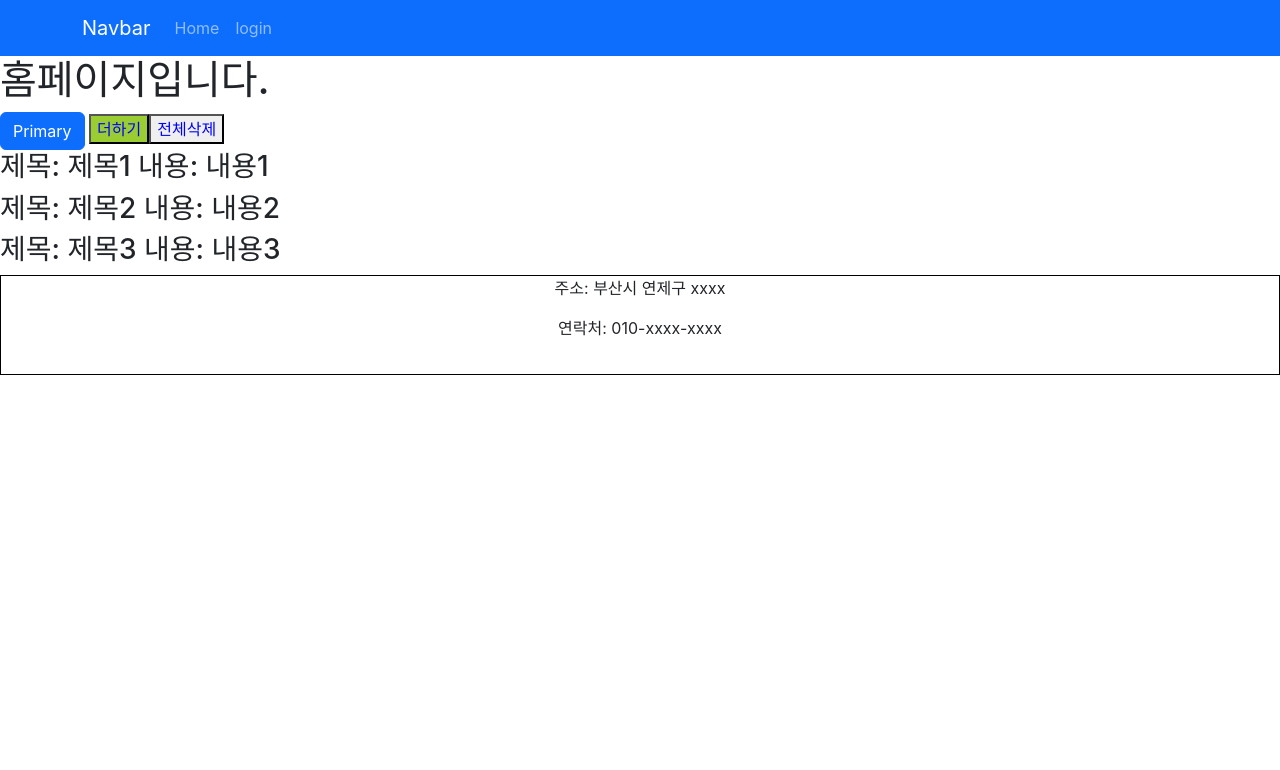
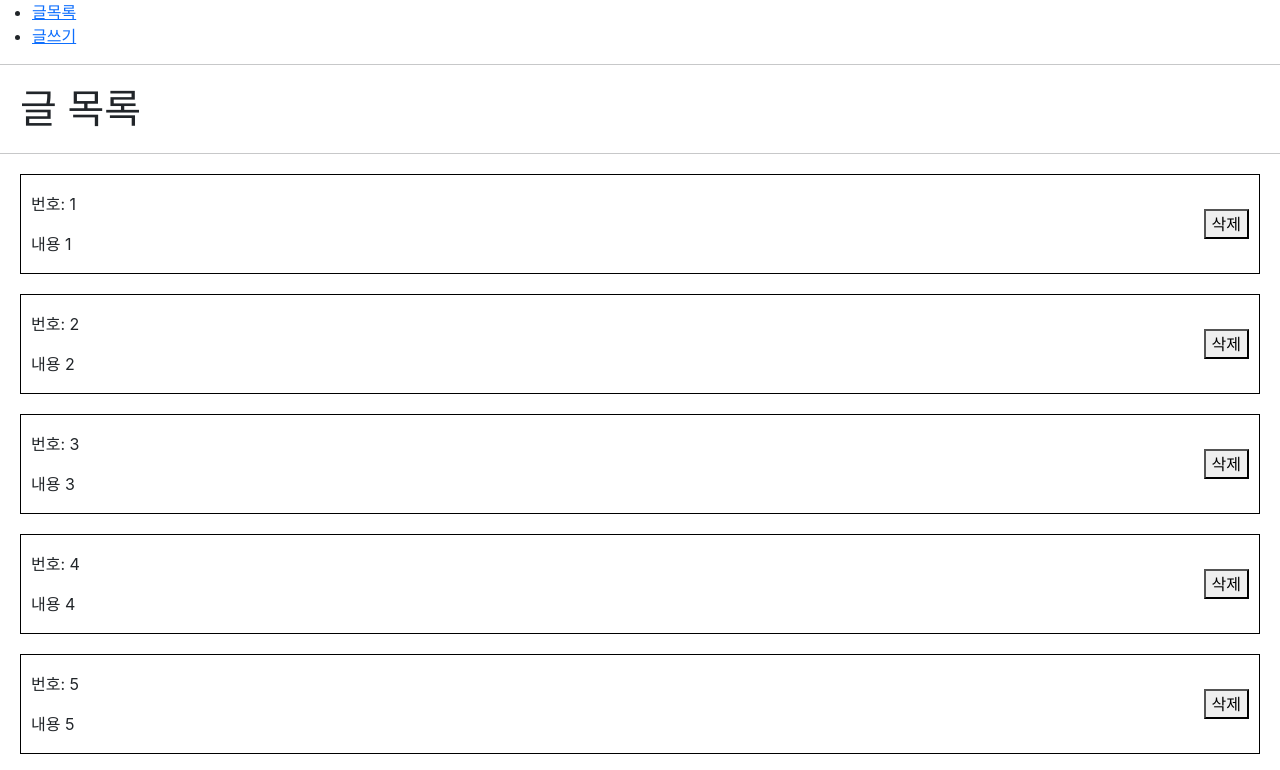
Before and after one commit to aozp73/React-Basic-2_react, a React (Create React App) app: page / in a window 1280 px wide. Shown: the top 770 px of the page. Built offline with nearby package versions, Linux system fonts and the light colour scheme.

Commit message:
글 쓰기, 목록 보기 - 기반 코드

```diff
--- a/src/App.js
+++ b/src/App.js
@@ -1,17 +1,15 @@
 import { Route } from 'react-router-dom/cjs/react-router-dom';
 import './App.css';
-import Footer from './components/Footer';
-import Header from './components/Header';
-import HomePage from './pages/HomePage';
-import LoginPage from './pages/LoginPage';
+import Navigation from './components/Navigation';
+import ListPage from './pages/ListPage';
+import WritePage from './pages/WritePage';
 
 function App() {
   return (
     <div>
-      <Header />
-      <Route path="/" exact={true} component={HomePage} />
-      <Route path="/login/:id" exact={true} component={LoginPage} />
-      <Footer />
+      <Navigation />
+      <Route path="/" exact={true} component={ListPage} />
+      <Route path="/write" exact={true} component={WritePage} />
     </div>
   );
 }
--- a/src/components/Footer.js
+++ /dev/null
@@ -1,20 +0,0 @@
-import styled from 'styled-components';
-
-const StyledFooterDiv = styled.div`
-  border: 1px solid black;
-  height: 100px;
-  text-align: center;
-`;
-
-const Footer = () => {
-  return (
-    <div>
-      <StyledFooterDiv>
-        <p>주소: 부산시 연제구 xxxx</p>
-        <p>연락처: 010-xxxx-xxxx</p>
-      </StyledFooterDiv>
-    </div>
-  );
-};
-
-export default Footer;
--- a/src/components/Header.js
+++ /dev/null
@@ -1,46 +0,0 @@
-import { Container, Nav, Navbar } from 'react-bootstrap';
-import { Link } from 'react-router-dom/cjs/react-router-dom.min';
-import styled from 'styled-components';
-
-// const StyledHeaderDiv = styled.div`
-//   border: 1px solid black;
-//   height: 100px;
-//   background-color: ${(props) => props.backgroudColor};
-// `;
-
-// const StyledHeaderLink = styled(Link)`
-//   color: red;
-// `;
-
-const Header = () => {
-  return (
-    <div>
-      {/* <StyledHeaderDiv backgroudColor="lightgray">
-        <ul>
-          <li>
-            <StyledHeaderLink to="/">홈</StyledHeaderLink>
-          </li>
-          <li>
-            <StyledHeaderLink to="/login/10">로그인</StyledHeaderLink>
-          </li>
-        </ul>
-      </StyledHeaderDiv> */}
-
-      <Navbar bg="primary" data-bs-theme="dark">
-        <Container>
-          <Navbar.Brand href="#home">Navbar</Navbar.Brand>
-          <Nav className="me-auto">
-            <Link to="/" className="nav-link">
-              Home
-            </Link>
-            <Link to="/login/10" className="nav-link">
-              login
-            </Link>
-          </Nav>
-        </Container>
-      </Navbar>
-    </div>
-  );
-};
-
-export default Header;
--- /dev/null
+++ b/src/components/Navigation.js
@@ -0,0 +1,20 @@
+import React from 'react';
+import { Link } from 'react-router-dom/cjs/react-router-dom';
+
+const Navigation = () => {
+  return (
+    <div>
+      <ul>
+        <li>
+          <Link to="/">글목록</Link>
+        </li>
+        <li>
+          <Link to="/write">글쓰기</Link>
+        </li>
+      </ul>
+      <hr />
+    </div>
+  );
+};
+
+export default Navigation;
--- a/src/components/home/Home.js
+++ /dev/null
@@ -1,33 +0,0 @@
-import { Button } from 'react-bootstrap';
-import React from 'react';
-import styled from 'styled-components';
-
-const StyledDeleteButton = styled.button`
-  color: ${(props) => (props.user.username === 'ssar' ? 'blue' : 'red')};
-`;
-
-const StyledAddButton = styled(StyledDeleteButton)`
-  background-color: yellowgreen;
-`;
-
-const Home = (props) => {
-  const { boards, setBoards, user } = props;
-
-  return (
-    <div>
-      <h1>홈페이지입니다.</h1>
-      <Button variant="primary">Primary</Button>{' '}
-      <StyledAddButton user={user}>더하기</StyledAddButton>
-      <StyledDeleteButton user={user} onClick={() => setBoards([])}>
-        전체삭제
-      </StyledDeleteButton>
-      {boards.map((board) => (
-        <h3>
-          제목: {board.title} 내용: {board.content}
-        </h3>
-      ))}
-    </div>
-  );
-};
-
-export default Home;
--- a/src/components/login/Login.js
+++ /dev/null
@@ -1,17 +0,0 @@
-import React from 'react';
-import styled from 'styled-components';
-
-const StyledLoginDiv = styled.div`
-  padding: 30px 0 30px 0;
-  text-align: center;
-`;
-
-const Login = () => {
-  return (
-    <StyledLoginDiv>
-      <h1>로그인 페이지입니다.</h1>
-    </StyledLoginDiv>
-  );
-};
-
-export default Login;
--- a/src/pages/HomePage.js
+++ /dev/null
@@ -1,26 +0,0 @@
-import Home from '../components/home/Home';
-import { useEffect, useState } from 'react';
-
-const HomePage = () => {
-  const [boards, setBoards] = useState([]);
-  const [user, setUser] = useState({});
-
-  useEffect(() => {
-    // 다운로드 (fetch / axios)
-    let datas = [
-      { id: 1, title: '제목1', content: '내용1' },
-      { id: 2, title: '제목2', content: '내용2' },
-      { id: 3, title: '제목3', content: '내용3' },
-    ];
-    setBoards([...datas]);
-    setUser({ id: 1, username: 'ssar' });
-  }, []);
-
-  return (
-    <div>
-      <Home boards={boards} setBoards={setBoards} user={user} />
-    </div>
-  );
-};
-
-export default HomePage;
--- /dev/null
+++ b/src/pages/ListPage.js
@@ -0,0 +1,44 @@
+import React, { useState } from 'react';
+import styled from 'styled-components';
+
+const StyledPageNameH1 = styled.h1`
+  margin: 20px;
+`;
+
+const StyledItemBoxDiv = styled.div`
+  display: flex;
+  justify-content: space-between;
+  border: 1px solid black;
+  padding: 10px;
+  height: 100px;
+  margin: 20px;
+  align-items: center;
+`;
+
+const ListPage = () => {
+  const [posts, setPosts] = useState([
+    { id: 1, content: '내용 1' },
+    { id: 2, content: '내용 2' },
+    { id: 3, content: '내용 3' },
+    { id: 4, content: '내용 4' },
+    { id: 5, content: '내용 5' },
+  ]);
+
+  return (
+    <div>
+      <StyledPageNameH1>글 목록</StyledPageNameH1>
+      <hr />
+      {posts.map((post) => (
+        <StyledItemBoxDiv>
+          <div>
+            <p>번호: {post.id}</p>
+            {post.content}
+          </div>
+          <button>삭제</button>
+        </StyledItemBoxDiv>
+      ))}
+    </div>
+  );
+};
+
+export default ListPage;
--- a/src/pages/LoginPage.js
+++ /dev/null
@@ -1,14 +0,0 @@
-import React from 'react';
-import Login from '../components/login/Login';
-
-const LoginPage = (props) => {
-  console.log('LoginPage', props);
-  console.log(props.match.params.id);
-  return (
-    <div>
-      <Login />
-    </div>
-  );
-};
-
-export default LoginPage;
--- /dev/null
+++ b/src/pages/WritePage.js
@@ -0,0 +1,32 @@
+import React from 'react';
+import styled from 'styled-components';
+
+const StyledPageNameH1 = styled.h1`
+  margin: 20px;
+`;
+
+const StyledWrtieBoxForm = styled.form`
+  margin: 20px;
+`;
+
+const WritePage = () => {
+  const handleWrite = () => {
+    let post = { id: 6, title: 'input 값' };
+    // setPost();
+  };
+
+  return (
+    <div>
+      <StyledPageNameH1>글 쓰기</StyledPageNameH1>
+      <hr />
+      <StyledWrtieBoxForm>
+        <input type="text" placeholder="제목을 입력하세요" />
+        <button type="button" onClick={handleWrite}>
+          글쓰기
+        </button>
+      </StyledWrtieBoxForm>
+    </div>
+  );
+};
+
+export default WritePage;
```
Also changed, not shown: src/MyCss.js (deleted, +0 -9 lines), src/Sub.js (deleted, +0 -7 lines).
